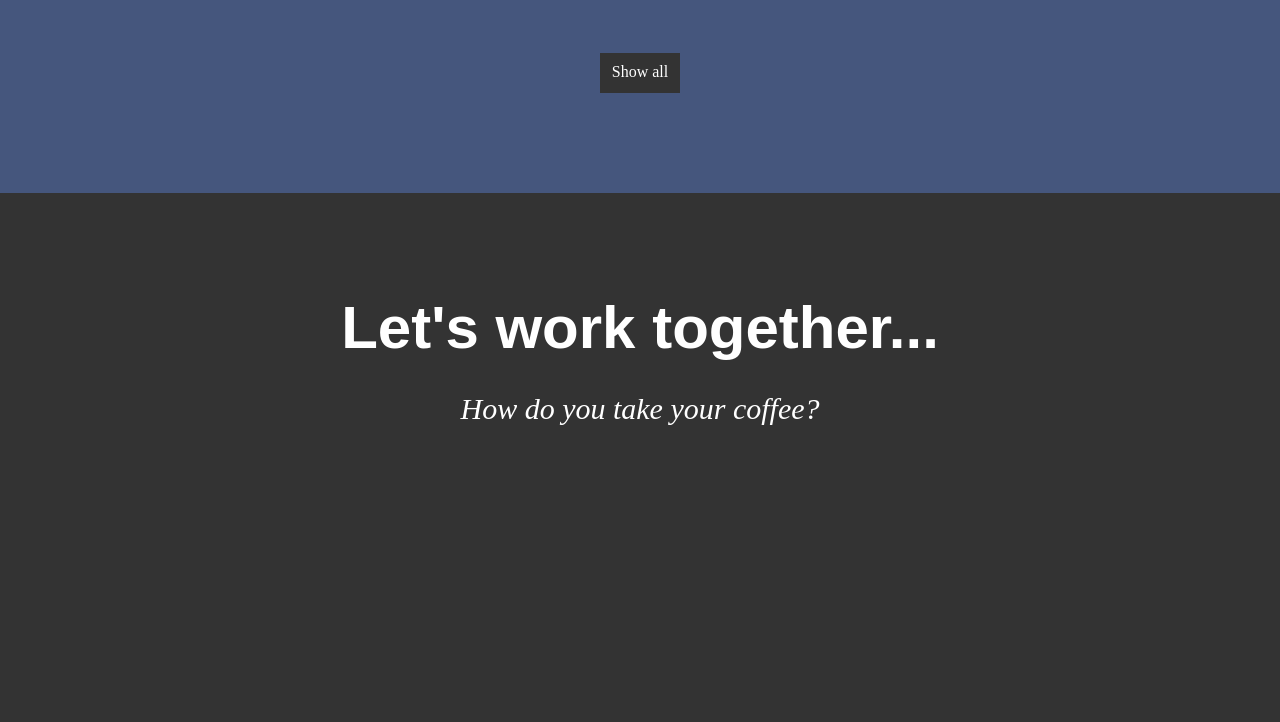
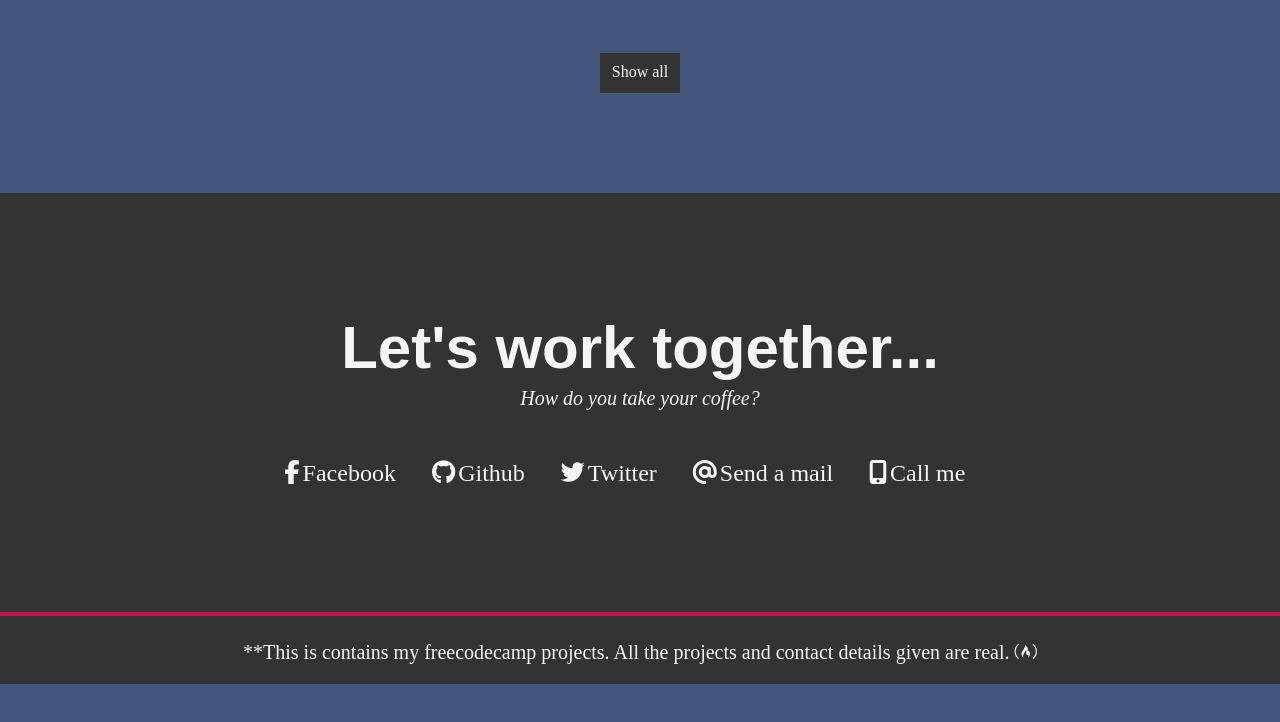
Before and after one commit to jydoskey/LandingPage, a plain HTML site: page my_portfolio.html in a window 1280 px wide. Shown: the part 1780-2502 px from the top of the page. After the commit the page ends 2464 px from the top, so only its background shows below. Drawn offline with Linux system fonts and the light colour scheme.

Commit message:
Finally done

```diff
--- a/css/styles5.css
+++ b/css/styles5.css
@@ -36,7 +36,7 @@ body {
 #welcome-section h1{
 font-size: 3.75em;
 font-family: Arial, Helvetica, sans-serif;
-color: white;
+color: #f5f5f5;
 margin-bottom: 0;
 padding-bottom: 0;
 }
@@ -61,9 +61,9 @@ padding-bottom: 0;
 
 /** for thickness in projects */
 .thickness {
-  color: white;
+  color: #f5f5f5;
   font-family: Arial, Helvetica, sans-serif;
-  border-bottom: 1px solid white;
+  border-bottom: 1px solid #f5f5f5;
   display: inline-flex;
   margin-bottom: 30px;
   margin-top: 100px;
@@ -97,7 +97,7 @@ padding-bottom: 0;
 
  li a {
   display: block;
-  color: white;
+  color: #f5f5f5;
   text-align: center;
   padding: 16px 16px;
   margin-right: 20px;
@@ -164,13 +164,13 @@ padding-bottom: 0;
   #downbelow a {
     text-decoration: none;
   }
-
+  /*Project text*/
   #text {
     height: 40px;
     background-color: #333;
     font-family: Arial, Helvetica, sans-serif;
     font-size: x-large;
-    color: white;
+    color: #f5f5f5;
     text-align: center;
     vertical-align: top;
     margin-top: 10px;
@@ -184,6 +184,7 @@ padding-bottom: 0;
     padding: 0;
   }
 
+  /*Button properties*/
   #button {
     text-align: center;
     height: 40px;
@@ -206,7 +207,7 @@ padding-bottom: 0;
 
   #button a {
     text-decoration: none;
-    color: white;
+    color: #f5f5f5;
   }
 
   /** footer section begins */
@@ -214,7 +215,7 @@ padding-bottom: 0;
   display: flex;
   text-align: center;
   width: 100%;
-  height: 40.625em;
+  height: auto;
   flex-direction: column;
   background-color: #333;
   margin: 0;
@@ -224,14 +225,49 @@ padding-bottom: 0;
 #footer-section h1{
 font-size: 3.75em;
 font-family: Arial, Helvetica, sans-serif;
-color: white;
+color: #f5f5f5;
 margin-bottom: 0;
 padding-bottom: 0;
-margin-top: 100px;
+margin-top: 120px;
 }
 
 #footer-section p{
-  font-size: 30px;
+  font-size: 20px;
   font-style: oblique;
-  color: white;
+  color: #f5f5f5;
+  margin-top: 5px;
 }
+
+#socials {
+  text-align: center;
+  margin-bottom: 100px;
+  margin-top: 20px;
+  padding-top: 10px;
+  position: relative;
+  color: #f5f5f5;
+  font-size: x-large;
+}
+
+#socials a {
+text-decoration: none;
+color: #f5f5f5;
+margin-right: 25px;
+padding-right: 5px;
+}
+
+#socials i {
+  margin-right: 3px;
+}
+
+hr {
+  margin-top: 25px;
+  margin-bottom: 15px;
+  width: 100%;
+  border: 2px solid #c21549;
+}
+
+.footer {
+  color: #f5f5f5;
+  margin: 10px 0 20px 0;
+  font-size: 20px;
+}
--- a/my_portfolio.html
+++ b/my_portfolio.html
@@ -1,3 +1,8 @@
+<!-- @Olajide OMOTOLA
+twitter: https://twitter.com/Jbold1999
+github: https://github.com/jydoskey/
+-->
+
 <!DOCTYPE html>
 <html lang="en">
 
@@ -13,6 +18,7 @@
 
     <link rel="stylesheet" href="./css/font-awesome.min.css">
     <link rel="stylesheet" href="./css/styles5.css">
+    <script src='https://kit.fontawesome.com/a076d05399.js'></script>
 
     <title>My Portfolio</title>
     <!-- endbuild-->
@@ -20,18 +26,26 @@
 </head>
     <body>
 
+        <!-- Navigation bar begins-->
+
         <ul>
             <li><a href="#">Contact</a></li>
             <li><a href="#">Work</a></li>
             <li><a href="#">About</a></li>
         </ul>
 
+        <!-- Navigation bar ends-->
+
+        <!--Introduction section begins: Could be used as a carousel-->
 
         <section id="welcome-section">
             <h1>Hey I am Olajide</h1>
             <p>a web developer</p>
         </section>
 
+        <!--Introduction section ends-->
+
+        <!--Section for freecodecamp project Begins-->
         <section id="projects">
             <p class="thickness">These are some of my projects</p> <br>
 
@@ -65,9 +79,28 @@
             </div>
 
         </section>
+        <!--Section for freecodecamp project ends-->
+
+        <!--Footer begins-->
         <section id="footer-section">
             <h1>Let's work together...</h1>
             <p>How do you take your coffee?</p>
+                <div id="socials">
+                        <a href="#">
+                            <i class="fab fa-facebook-f" style="font-size:24px; color:#f5f5f5"></i>Facebook</a>
+                        <a href="https://github.com/jydoskey/">
+                            <i class="fab fa-github" style="font-size:24px; color: #f5f5f5;"></i>Github</a>
+                        <a href="https://twitter.com/Jbold1999">
+                            <i class="fab fa-twitter" style="font-size:24px; color: #f5f5f5;"></i>Twitter</a>
+                        <a href="jideomotola33@gmail.com">
+                            <i class="fa fa-at" style="font-size:24px; color: #f5f5f5;"></i>Send a mail</a>
+                        <a href="+2347050438708">
+                            <i class="fas fa-mobile-alt" style="font-size:24px; color: #f5f5f5;"></i>Call me</a>
+                </div>
+                <hr>
+                <span class="footer">**This is contains my freecodecamp projects. All the projects and contact details given are real.
+                    <i class="fab fa-free-code-camp" style="color: #f5f5f5;"></i>
+                </span>
         </section>
     </body>
 </html>
```
